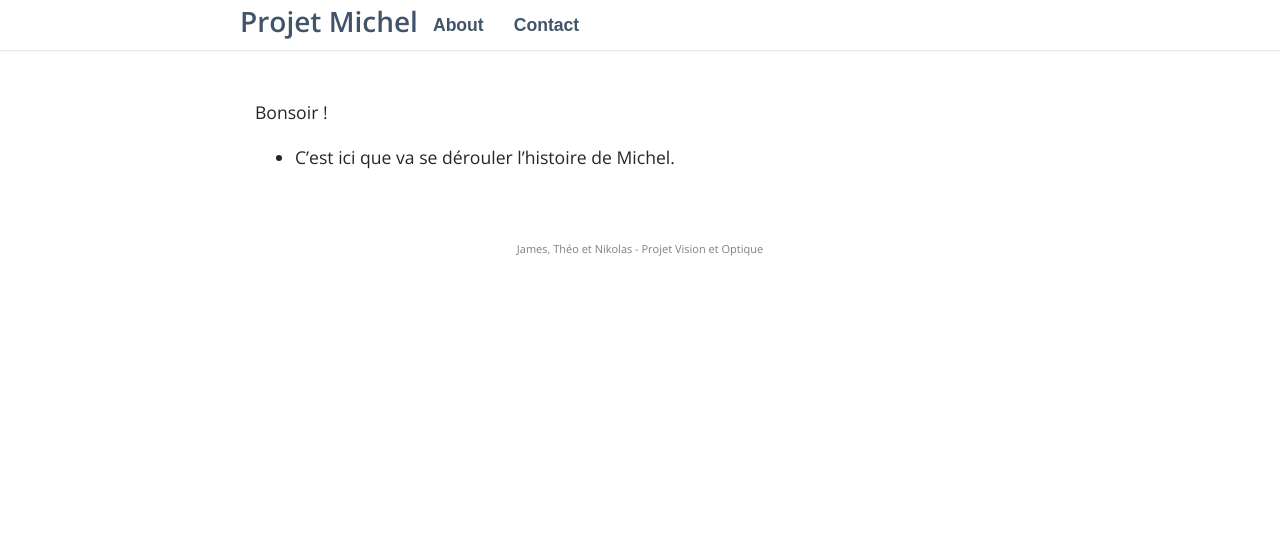
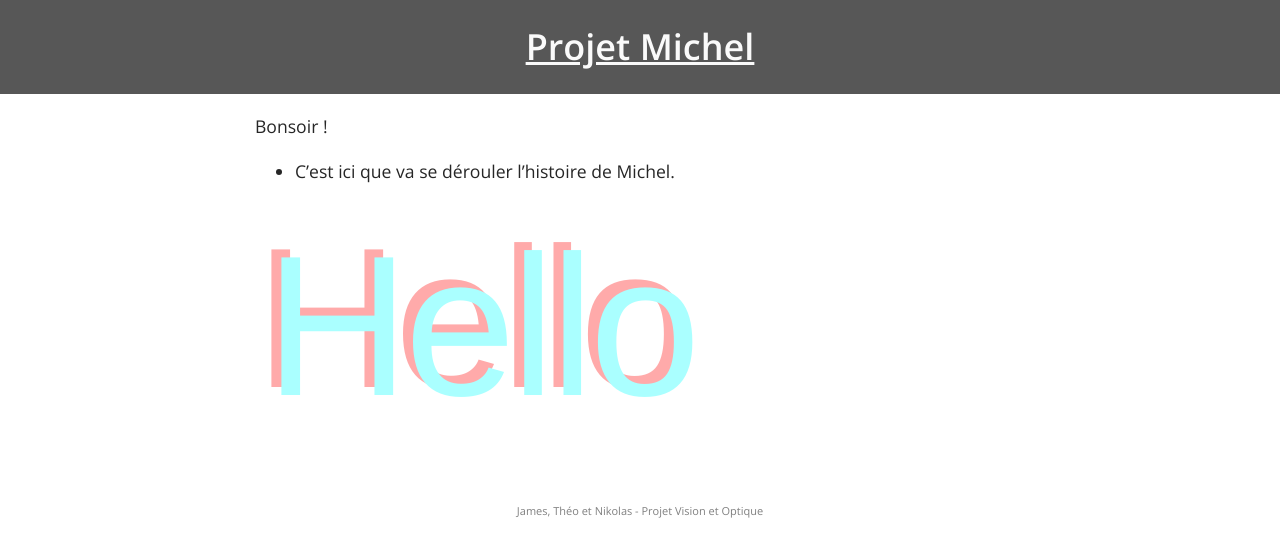
Before and after one commit to TrakJohnson/ProjetMichel, a Jekyll site: the page built from index.md, in a window 1280 px wide. Shown: the top 557 px of the page. Built offline with Jekyll 4.4.1, drawn with Linux system fonts in a browser that asks for light colours; some web fonts are replaced.

Commit message:
Remove unecessary stuff and make homepage

```diff
--- a/_includes/header.html
+++ b/_includes/header.html
@@ -1,16 +1,4 @@
-<aside>
-  <div class="container">
-    <nav>
-      <ul>
-	<li><h2 class="top-title">{{ site.title }}</h2></li>
-	{% for page in site.pages %}
-	  {% if page.title %}
-	    <li>
-	      <a href="{{ page.url | prepend: site.url }}">{{ page.title }}</a>
-	    </li>
-	  {% endif %}
-	{% endfor %}
-      </ul>
-    </nav>
-  </div>
-</aside>
+
+<div id="top-menu">
+  <h1 id="top-title">{{site.title}}</h2>
+</div>
--- a/_layouts/default.html
+++ b/_layouts/default.html
@@ -1,10 +1,8 @@
 <!DOCTYPE html>
 <html>
   {% include head.html %}
-
   <body>
     {% include header.html %}
-    <div style="height:80px;"></div>
     <main>
       <article>
 	{{ content }}
--- a/_sass/_layout.scss
+++ b/_sass/_layout.scss
@@ -26,14 +26,25 @@ h1 {
   }
 }
 
-h2.top-title {
+h1#top-title {
   display: inline;
-  font-size: 28px;
+  font-size: 36px;
+  color: #fafafa;
+  text-decoration: underline;
 }
 
 h2 {
   font-size: 2em;
 }
+
+#top-menu {
+  background-color: #575757;
+  width: 100%;
+  text-align: center;
+  padding: 20px 0px 20px 0px;
+}
+
+/* Content */
 
 a,
 a:visited {
@@ -46,24 +57,25 @@ a:hover {
   text-decoration: underline;
 }
 
-header {
-  background: $header;
-  padding: 0px 15px;
-  text-align: center;
-  margin: 50px 0 0;
-  height: 50vh;
-  display: flex;
-  justify-content: center;
-  align-items: center;
-}
+
 main {
   padding: 0 15px;
   max-width: $content-width;
   margin: 0 auto;
 }
 
-time {
-  color: #898989;
+.anaglyphe {
+  display: inline;
+  position: relative;
+  font: 200px Helvetica, Sans-Serif;
+  letter-spacing: -5px;
+  color: #ffaaaa;
+}
+
+.anaglyphe:after {
+  content: "Hello";
+  position: absolute; left: 10px; top: 5px;
+  color: #aaffff;
 }
 
 .container {
@@ -71,52 +83,7 @@ time {
   margin: 0 auto;
 }
 
-/* Aside */
-
-aside {
-  position: fixed;
-  top: 0;
-  left: 0;
-  background: #fff;
-  width: 100%;
-  z-index: 2;
-  border-bottom: 1px solid lighten($light, 30%);
-  box-shadow: 0px 1px 1px RGBA(4, 25, 54, .1);
-  nav {
-    float: left;
-    max-width: 800px;
-    margin: 0 auto;
-    ul {
-      margin: 0;
-      padding: 0;
-      list-style: none;
-      li {
-	float: left;
-	position: relative;
-	a {
-	  text-decoration: none;
-	  display: block;
-	  padding: 15px;
-	  font-family: 'Muli', sans-serif;
-	  line-height: 20px;
-	  margin-bottom: -1px;
-	  box-shadow: 0;
-	  &:hover,
-	  &:active {
-	    background: $header;
-	    text-decoration: none;
-	    color: $main;
-	  }
-	}
-      }
-    }
-    &:after {
-      content: '';
-      display: table;
-      clear: both;
-    }
-  }
-}
+/* Footer */
 
 footer {
   text-align: center;
--- a/index.md
+++ b/index.md
@@ -4,4 +4,7 @@ layout: default
 
 Bonsoir !
 
- * C'est ici que va se dérouler l'histoire de Michel.
+* C'est ici que va se dérouler l'histoire de Michel.
+
+
+<span class="anaglyphe">Hello</span>
```
Also changed, not shown: _pages/.#01_about.md (deleted, +0 -1 lines), _pages/01_about.md (deleted, +0 -10 lines), _pages/02_contact.md (deleted, +0 -9 lines), _posts/2015-11-30-welcome-to-jekyll.markdown (deleted, +0 -25 lines), _posts/2018-05-31-welcome-to-jekyll.markdown (deleted, +0 -25 lines), 1 other file.
